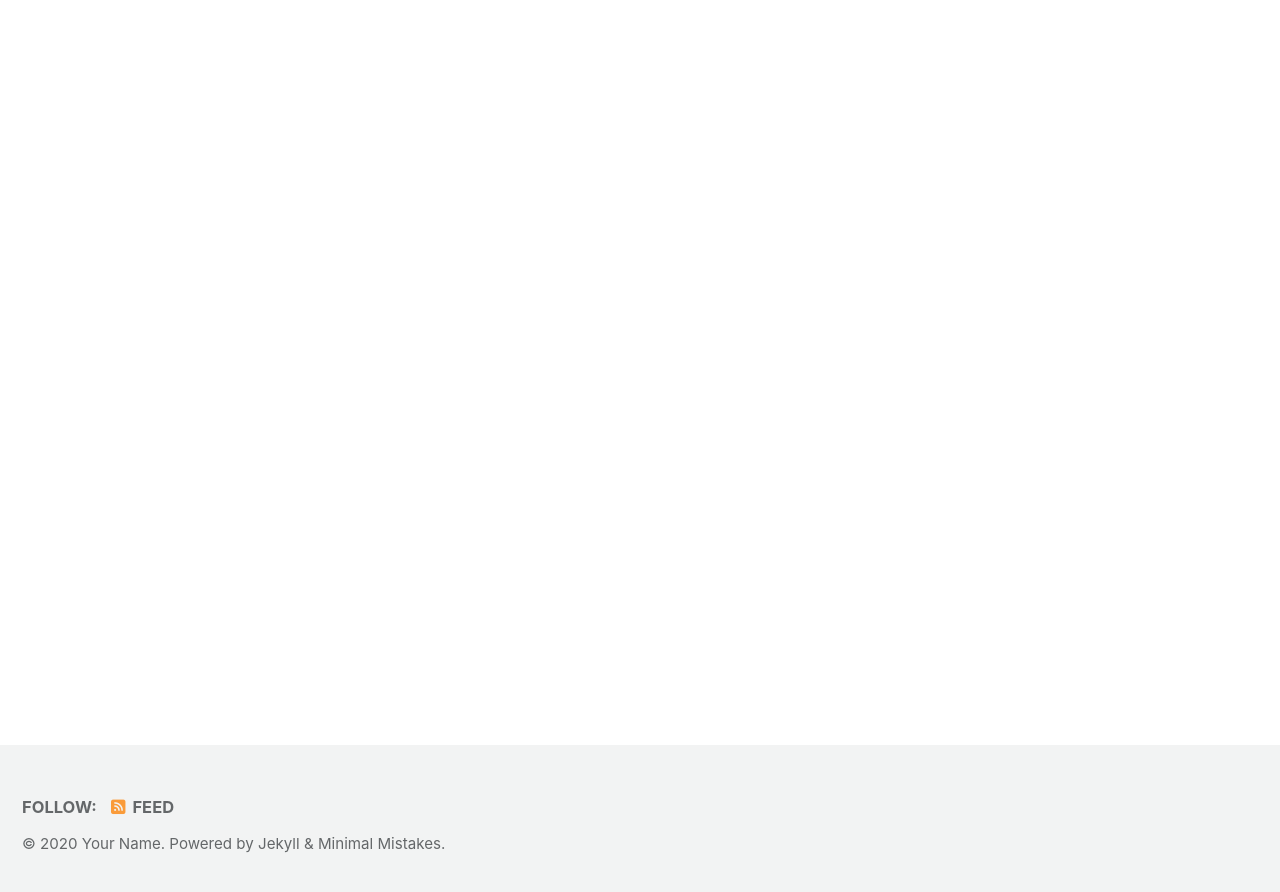
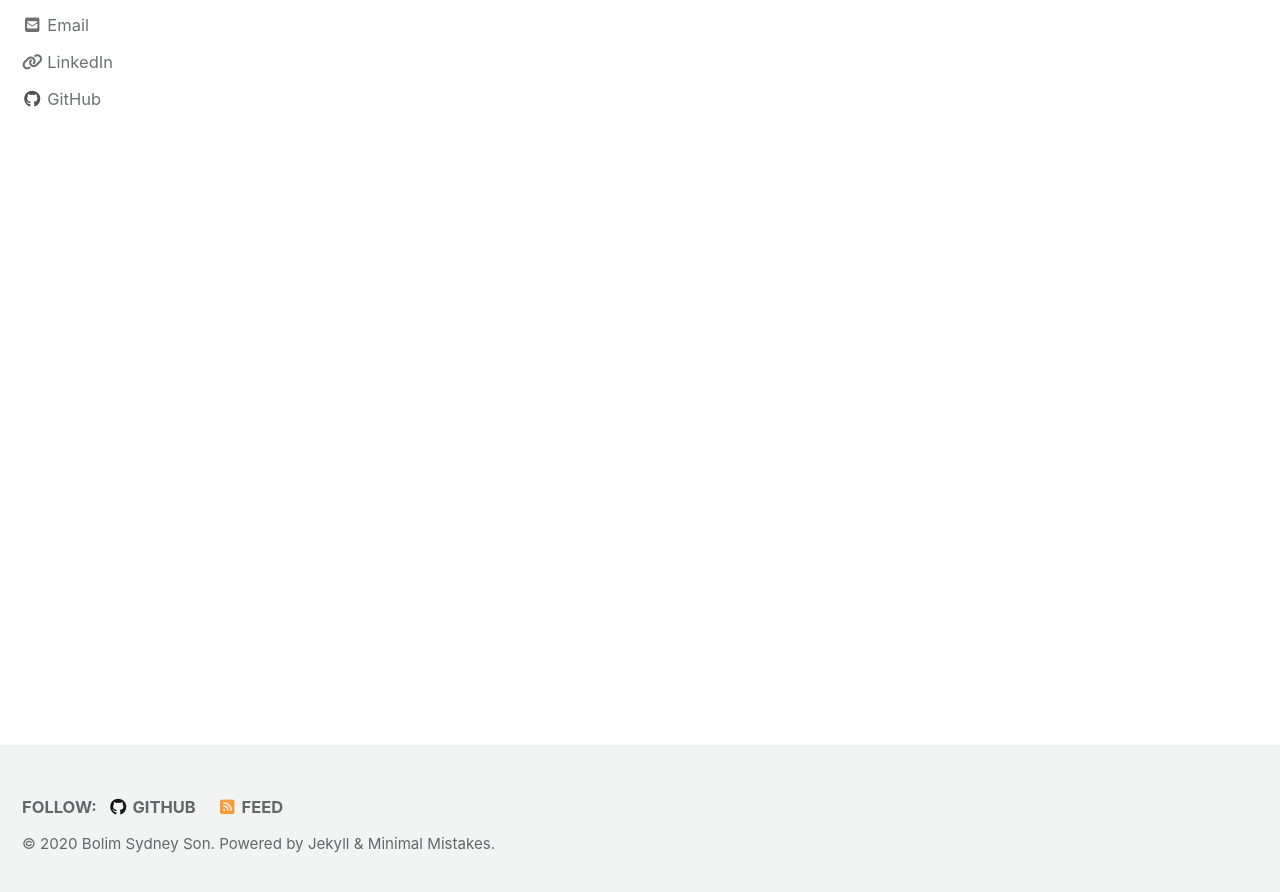
Before and after one commit to bolimsydneyson/bolimsydneyson.github.io, a Jekyll site: the page built from index.html, in a window 1280 px wide and 900 px high, scrolled down 222 px. Shown: the top 892 px of the window. Built offline with Jekyll 4.4.1, drawn with Linux system fonts in a browser that asks for light colours; cached includes are drawn as plain includes; nearby versions of some CDN libraries; the list of posts is cut into pages by our own code; some of the changed text lies outside the part shown.

Commit message:
config file basic setup

```diff
--- a/_config.yml
+++ b/_config.yml
@@ -16,11 +16,11 @@ minimal_mistakes_skin    : "default" # "air", "aqua", "contrast", "dark", "dirt"
 
 # Site Settings
 locale                   : "en-US"
-title                    : "Site Title"
+title                    : "Bolim Sydney Son"
 title_separator          : "-"
 subtitle                 : # site tagline that appears below site title in masthead
-name                     : "Your Name"
-description              : "An amazing website."
+name                     : "Bolim Sydney Son"
+description              : "Data Science Portfolio"
 url                      : # the base hostname & protocol for your site e.g. "https://mmistakes.github.io"
 baseurl                  : # the subpath of your site, e.g. "/blog"
 repository               : # GitHub username/repo-name e.g. "mmistakes/minimal-mistakes"
@@ -93,18 +93,18 @@ analytics:
 
 # Site Author
 author:
-  name             : "Your Name"
+  name             : "Bolim Sydney Son"
   avatar           : # path of avatar image, e.g. "/assets/images/bio-photo.jpg"
-  bio              : "I am an **amazing** person."
-  location         : "Somewhere"
+  bio              : "Data Science Portfolio"
+  location         : "New York, NY"
   email            :
   links:
     - label: "Email"
       icon: "fas fa-fw fa-envelope-square"
-      # url: mailto:your.name@email.com
-    - label: "Website"
+      url: mailto:bolimson@gmail.com
+    - label: "LinkedIn"
       icon: "fas fa-fw fa-link"
-      # url: "https://your-website.com"
+      url: "https://linkedin.com/in/bolim-sydney-son"
     - label: "Twitter"
       icon: "fab fa-fw fa-twitter-square"
       # url: "https://twitter.com/"
@@ -113,7 +113,7 @@ author:
       # url: "https://facebook.com/"
     - label: "GitHub"
       icon: "fab fa-fw fa-github"
-      # url: "https://github.com/"
+      url: "https://github.com/bolimsydneyson"
     - label: "Instagram"
       icon: "fab fa-fw fa-instagram"
       # url: "https://instagram.com/"
@@ -129,7 +129,7 @@ footer:
       # url:
     - label: "GitHub"
       icon: "fab fa-fw fa-github"
-      # url:
+      url: "github.com/bolimsydneyson"
     - label: "GitLab"
       icon: "fab fa-fw fa-gitlab"
       # url:
@@ -279,3 +279,11 @@ defaults:
       comments: # true
       share: true
       related: true
+
+  # _pages
+  - scope:
+      path: ""
+      type: pages
+    values:
+      layout: single
+      author_profile: true
```
